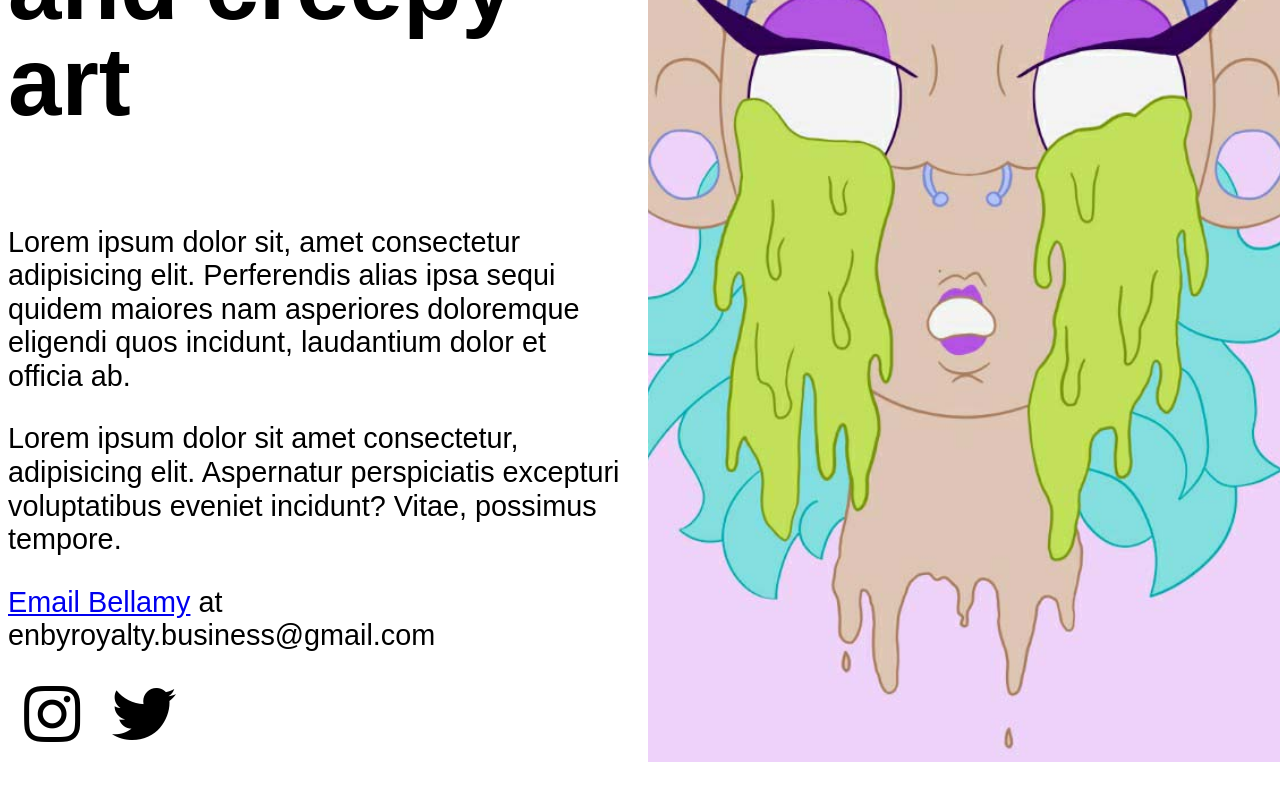
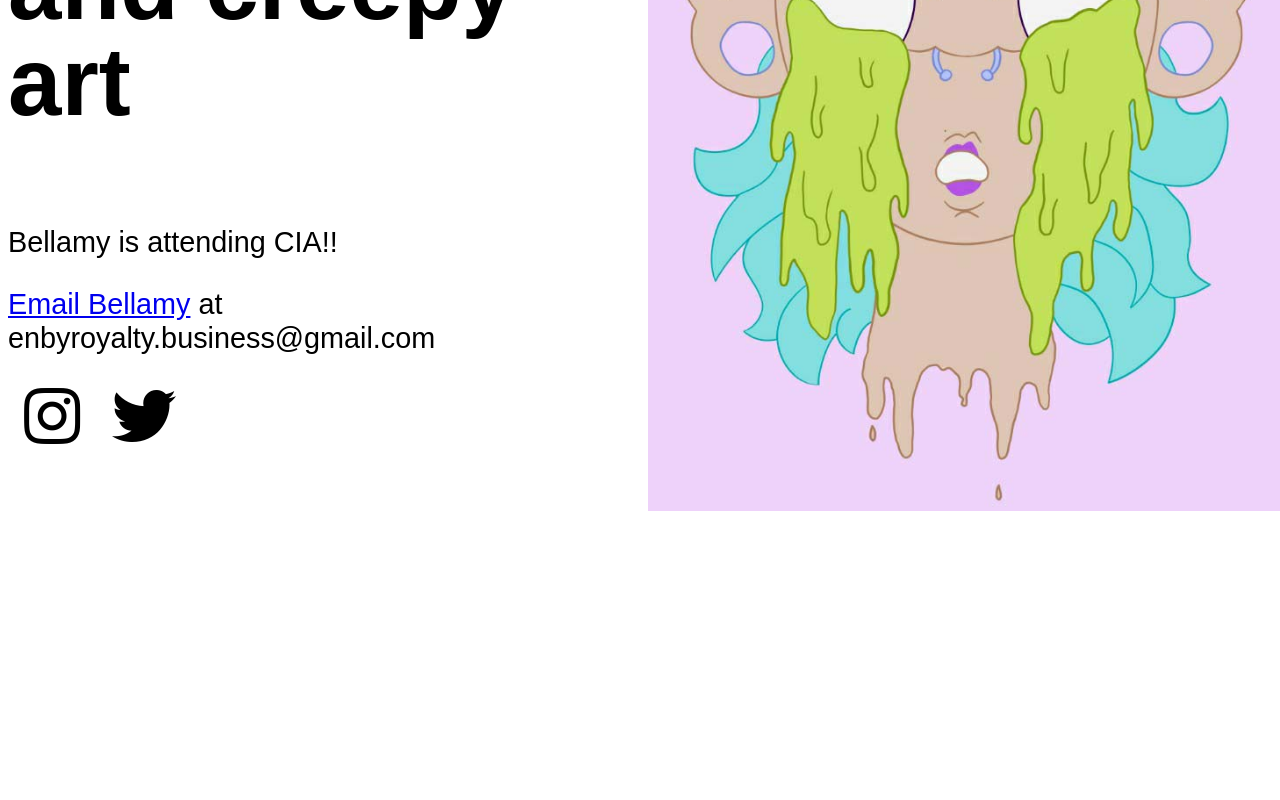
Before and after one commit to bellamyart/bellamy.github.io, a plain HTML site: page index.html in a window 1280 px wide. Shown: the part 2957-3757 px from the top of the page. Drawn offline with Linux system fonts and the light colour scheme.

Commit message:
last change

```diff
--- a/index.html
+++ b/index.html
@@ -150,16 +150,7 @@
     <section id="about" class="about-container section-scroll">
       <section class="about-text">
         <h1>Bellamy likes making cute and creepy art</h1>
-        <p>
-          Lorem ipsum dolor sit, amet consectetur adipisicing elit. Perferendis
-          alias ipsa sequi quidem maiores nam asperiores doloremque eligendi
-          quos incidunt, laudantium dolor et officia ab.
-        </p>
-        <p>
-          Lorem ipsum dolor sit amet consectetur, adipisicing elit. Aspernatur
-          perspiciatis excepturi voluptatibus eveniet incidunt? Vitae, possimus
-          tempore.
-        </p>
+        <p>Bellamy is attending CIA!!</p>
         <p>
           <a href="mailto:enbyroyalty.business@gmail.com">Email Bellamy</a> at
           enbyroyalty.business@gmail.com
```
